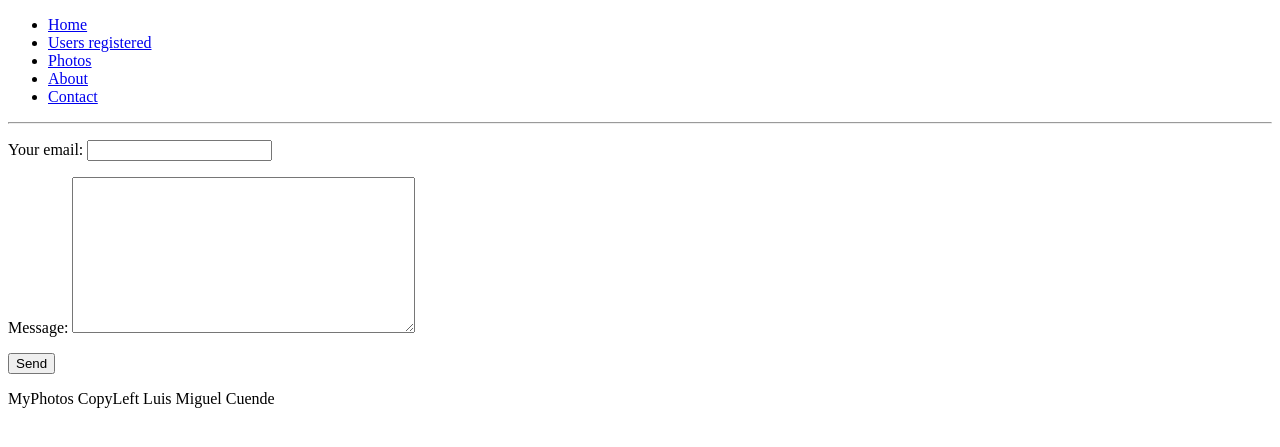
After one commit to lmcuende/myphotos, a Django app: page /contact/ in a window 1280 px wide. The commit adds this page. Shown: the top 447 px of the page. Run offline with Django 3.2, Linux system fonts and the light colour scheme.

Commit message:
contact included

```diff
--- a/myphotos/mainapp/forms.py
+++ b/myphotos/mainapp/forms.py
@@ -0,0 +1,8 @@
+#encoding:utf-8
+from django.forms import ModelForm
+from django import forms
+from mainapp.models import Photo, Comment
+
+class ContactForm(forms.Form):
+	mail = forms.EmailField(label='Your email')
+	message = forms.CharField(widget=forms.Textarea)
--- a/myphotos/mainapp/views.py
+++ b/myphotos/mainapp/views.py
@@ -1,8 +1,10 @@
 from django.shortcuts import render, render_to_response, get_object_or_404
 from django.contrib.auth.models import User
 from mainapp.models import Photo, Comment
+from mainapp.forms import ContactForm
 from django.http import HttpResponse, HttpResponseRedirect
 from django.template import RequestContext
+from django.core.mail import EmailMessage
 
 def about(requets):
 	html = '<html><body>App for upload and comment photos to a blog</body></html>'
@@ -26,4 +28,17 @@ def photo_detail(request, id_photo):
 	comments = Comment.objects.filter(photo=datum)
 	return render_to_response('photo.html',{'photo':datum,'comments':comments},context_instance=RequestContext(request))
 
-# Create your views here.
+def contact(request):
+	form = ContactForm()
+	if request.method == 'POST':
+		form = ContactForm(request.POST or None)
+		if form.is_valid():
+			subject = 'Message from MyPhotos'
+			content = form.cleaned_data['message'] + "\n"
+			content += 'Reply to: ' + form.cleaned_data['mail']
+			mail = EmailMessage(subject, content, to=['lm@cuende.pro'])
+			mail.send()
+			return HttpResponseRedirect('/')
+	else:
+		form = ContactForm()
+	return render_to_response('contactform.html',{'form':form}, context_instance=RequestContext(request))
--- a/myphotos/myphotos/templates/base.html
+++ b/myphotos/myphotos/templates/base.html
@@ -17,6 +17,7 @@
 				<li><a href='/users'>Users registered</a></li>
 				<li><a href='/photos'>Photos</a></li>
 				<li><a href='/about'>About</a></li>
+				<li><a href="/contact">Contact</a></li>
 			</ul>
 		</nav>
 		<hr>
--- /dev/null
+++ b/myphotos/myphotos/templates/contactform.html
@@ -0,0 +1,7 @@
+{% extends 'base.html' %}
+{% block contentblock %}
+	<form id='form' method='post' action=''>{% csrf_token %}
+	{{form.as_p}}
+	<p><input type='submit' value='Send'/></p>
+	</form>
+{% endblock %}
--- a/myphotos/myphotos/templates/photos.html
+++ b/myphotos/myphotos/templates/photos.html
@@ -3,9 +3,7 @@
 {% block titleblock %} registered photos  {% endblock %}
 
 {% block style_css %}
-
-		img { width:100px; }
-
+	img { width:100px; }
 {% endblock %}
 
 {% block headblock %}
--- a/myphotos/myphotos/urls.py
+++ b/myphotos/myphotos/urls.py
@@ -12,6 +12,7 @@ urlpatterns = patterns('',
     url(r'^photos/$','mainapp.views.list_photos'),
     url(r'^photo/(?P<id_photo>\d+)$','mainapp.views.photo_detail'),
     url(r'^about/$','mainapp.views.about'),
+    url(r'^contact/$','mainapp.views.contact'),
     url(r'^media/(?P<path>.*)$','django.views.static.serve',{'document_root':settings.MEDIA_ROOT,}),
     url(r'^favicon\.ico$', 'django.views.generic.simple.redirect_to', {'url': '/static/images/favicon.ico'}),
 )
```
Also changed, not shown: myphotos/myphotos/settings.py (+7 -0 lines).
